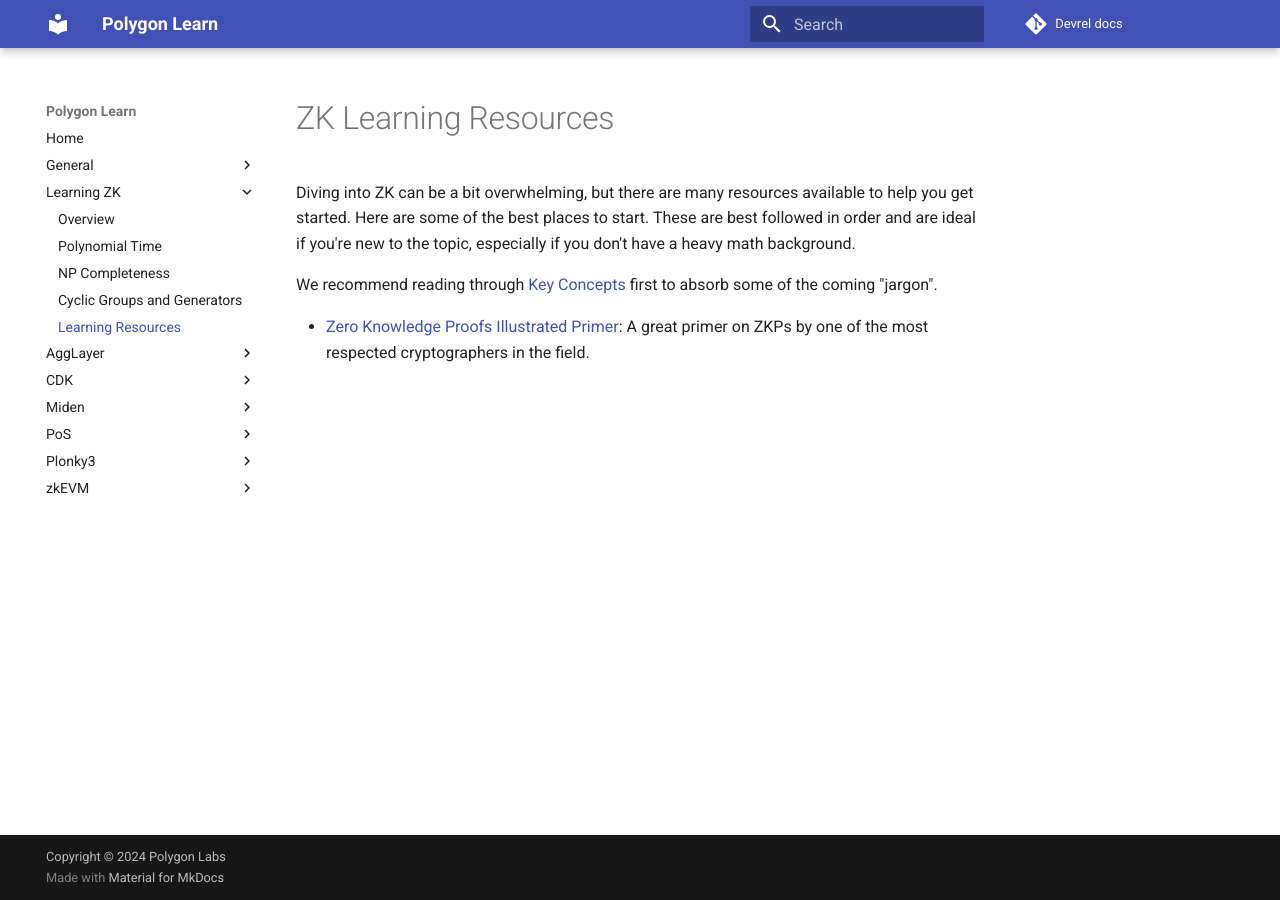
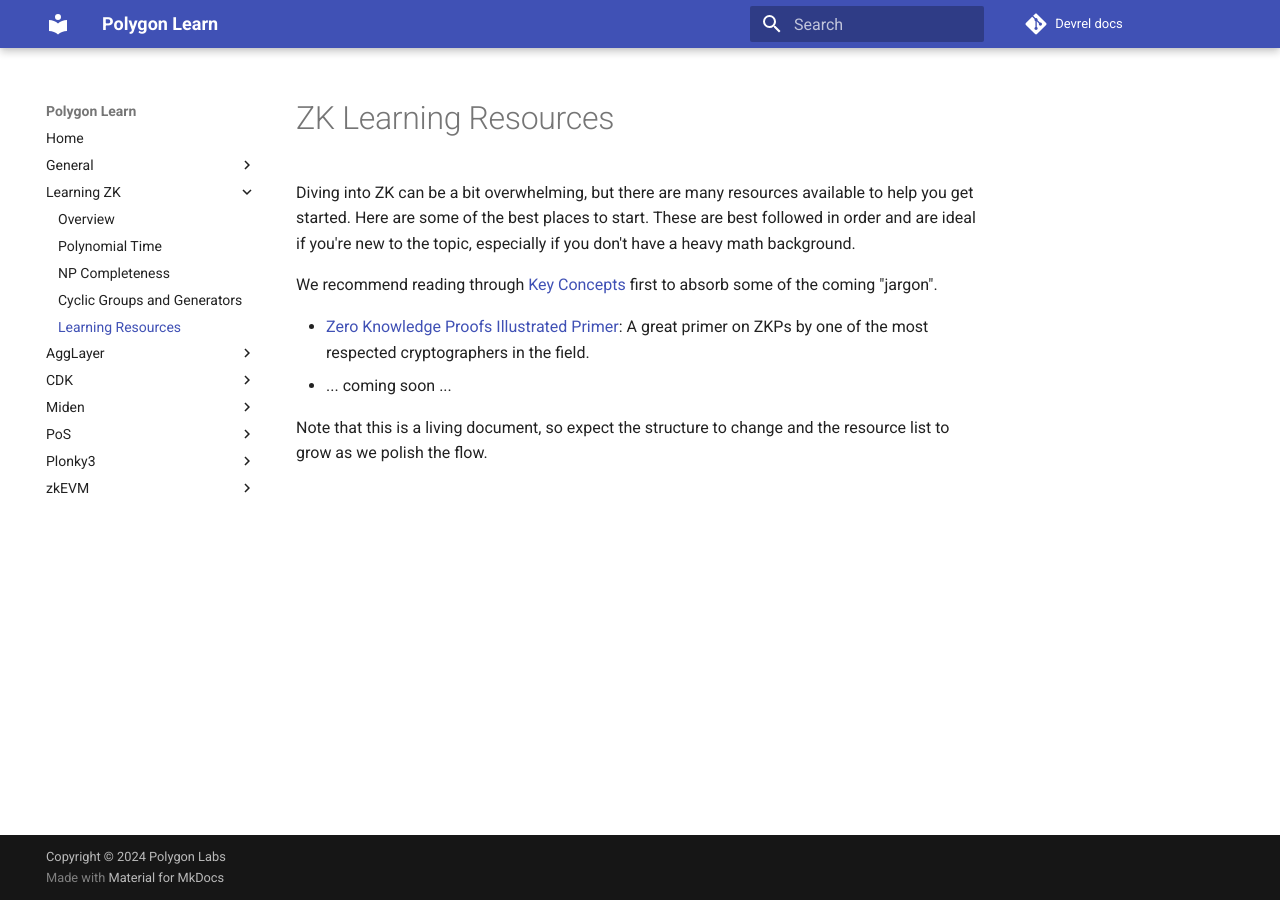
Before and after one commit to 0xPolygon/devrel-docs, an MkDocs documentation site: the page built from docs/zk/learning_resources.md, in a window 1280 px wide. Built offline with MkDocs 1.6.1 and Material for MkDocs 9.7.7, drawn with Linux system fonts in a browser that asks for light colours; a script that is not in the unit is left out; comment, search, counter and statistics services are not loaded.

Commit message:
Expanded on living documents

```diff
--- a/docs/zk/learning_resources.md
+++ b/docs/zk/learning_resources.md
@@ -11,3 +11,7 @@
 - [Zero Knowledge Proofs Illustrated Primer](https://blog.cryptographyengineering.com/2014/11/27/zero-knowledge-proofs-illustrated-primer/):
   A great primer on ZKPs by one of the most respected cryptographers in the
   field.
+- ... coming soon ...
+
+Note that this is a living document, so expect the structure to change and the
+resource list to grow as we polish the flow.
```
Also changed, not shown: docs/zk/key_concepts.md (+3 -0 lines).
